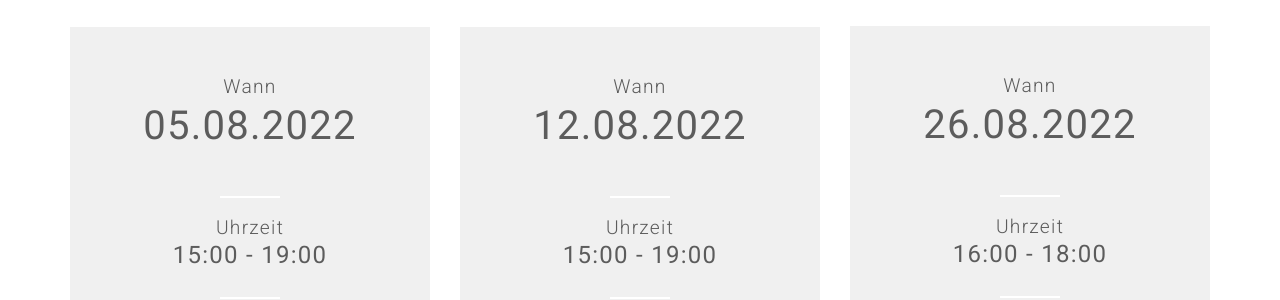
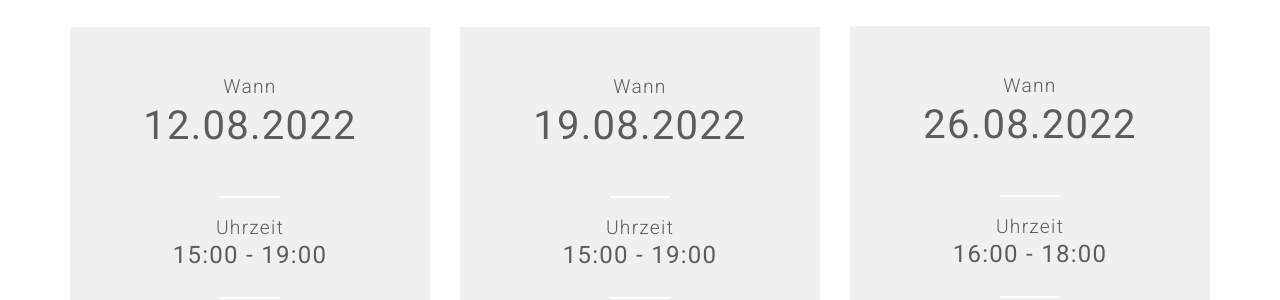
Before and after one commit to coderdojo-wien/coderdojo-wien.github.io, a Jekyll site: the page built from index.html, in a window 1280 px wide and 900 px high, scrolled down 3897 px. Shown: the part 158-458 px from the top of the window. Built offline with Jekyll 4.4.1, drawn with Linux system fonts in a browser that asks for light colours; nearby versions of some CDN libraries; comment, search, counter and statistics services are not loaded.

Commit message:
Update events.yml

```diff
--- a/_data/events.yml
+++ b/_data/events.yml
@@ -3,20 +3,20 @@ title: "Termine"
 description: "Ein Anmeldung ist für die Teilnahme an den online CoderDojos nicht erforderlich. Das genaue Workshopprogramm mit den Teilnahmelinks finden sie in unserem aktuellen Newsletter, der jeweils bis spätestens den Tag davor versendet wird und auf unserer Hompepage https://www.facebook.com/coderdojowien. </br><b>Für die Teilnahme an offline CoderDojos ist unbedingt eine Anmeldung erforderlich!</b>"
 
 events-list:
-- event-date: 05.08.2022
+- event-date: 12.08.2022
   event-time: 15:00 - 19:00
-  event-startdate: 2022-08-05T15:00:00+0100
-  event-enddate: 2022-08-05T19:00:00+0100
+  event-startdate: 2022-08-12T15:00:00+0100
+  event-enddate: 2022-08-12T19:00:00+0100
   event-name: Online CoderDojo
   event-type: Online
   event-place: Online Dojo
   event-place-name: Online
   event-url: "https://linz.coderdojo.net/termine/"
 
-- event-date: 12.08.2022
+- event-date: 19.08.2022
   event-time: 15:00 - 19:00
-  event-startdate: 2022-08-12T15:00:00+0100
-  event-enddate: 2022-08-12T19:00:00+0100
+  event-startdate: 2022-08-19T15:00:00+0100
+  event-enddate: 2022-08-19T19:00:00+0100
   event-name: Online CoderDojo
   event-type: Online
   event-place: Online Dojo
```
